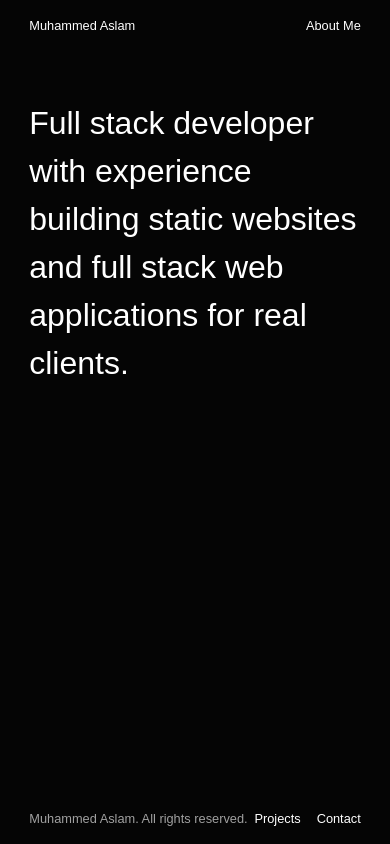
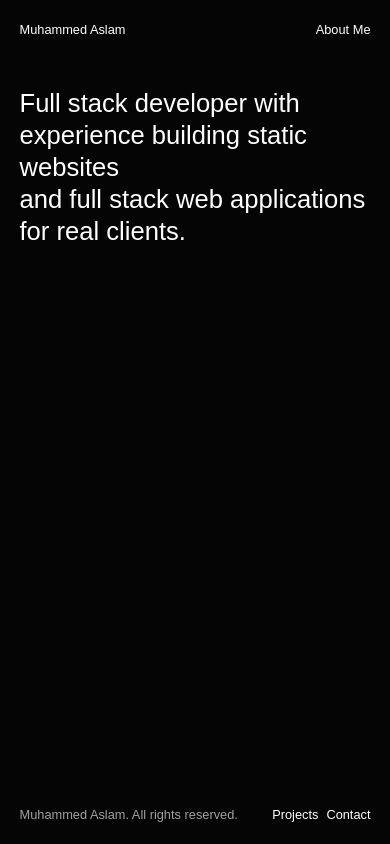
Before and after one commit to muhammedaslammm/aslamportfolio, a Next.js app: page / in a window 390 px wide. Built offline with nearby package versions, Linux system fonts and the light colour scheme; a web font is replaced by a local one.

Commit message:
(Mobile):home screen built for mobile view

```diff
--- a/app/page.jsx
+++ b/app/page.jsx
@@ -2,22 +2,22 @@ import Link from "next/link";
 
 export default function Home() {
   return (
-    <main className="w-[85%] xl:w-[80%] mx-auto py-4 xl:py-8 h-screen flex flex-col text-[.8rem] xl:text-[1.1rem]">
+    <main className="w-[90%] xl:w-[80%] mx-auto py-5 xl:py-8 h-screen flex flex-col text-[.8rem] xl:text-[1.1rem]">
       <header className="flex justify-between items-center ">
         <div className="">Muhammed Aslam</div>
         <Link href="/" className="hover:text-neutral-400 transition-colors">
           About Me
         </Link>
       </header>
-      <section className="flex-1 text-[2rem]">
-        <div className="pt-[4rem]">
+      <section className="flex-1 ">
+        <div className="pt-[3rem] md:pt-[4rem] text-[1.6rem] leading-[2rem] md:leading-normal md:text-[2rem]">
           Full stack developer with experience building static websites <br />{" "}
           and full stack web applications for real clients.
         </div>
       </section>
       <footer className="flex justify-between items-center">
         <p className="text-neutral-400">Muhammed Aslam. All rights reserved.</p>
-        <div className="flex items-center gap-4">
+        <div className="flex items-center gap-2 md:gap-4">
           <Link href="/" className="hover:text-neutral-400 transition-colors">
             Projects
           </Link>
```
